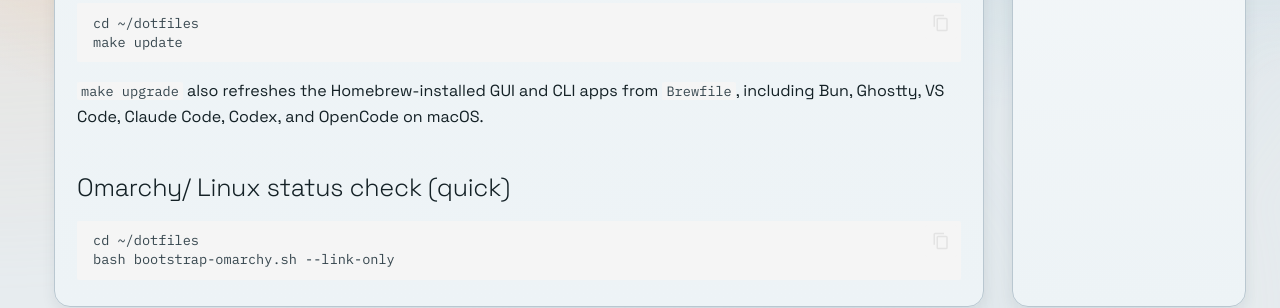
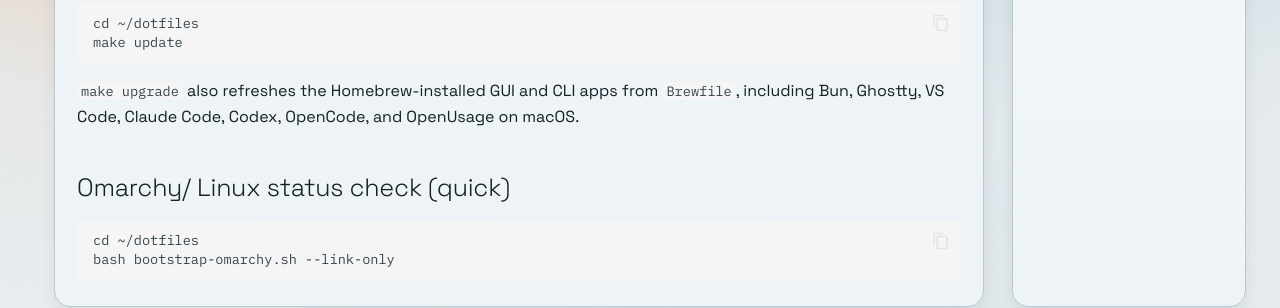
Before and after one commit to nchandar/dotfiles, an MkDocs documentation site: the page built from docs/setup/bootstrap.md, in a window 1280 px wide and 900 px high, scrolled down 1734 px. Shown: the part 525-833 px from the top of the window. Built offline with MkDocs 1.6.1 and Material for MkDocs 9.7.7, drawn with Linux system fonts in a browser that asks for light colours; comment, search, counter and statistics services are not loaded; some of the changed text lies outside the part shown.

Commit message:
feat(brew): add openusage cask

````diff
--- a/docs/setup/bootstrap.md
+++ b/docs/setup/bootstrap.md
@@ -17,7 +17,7 @@ make bootstrap-omarchy
 
 `bootstrap-omarchy.sh` and `make bootstrap-omarchy` are Linux-only and will fail fast on macOS.
 
-On macOS, `make bootstrap` installs the repo's Homebrew bundle from `Brewfile`, including `bun`, `ghostty`, `visual-studio-code`, `claude-code`, `codex`, and `opencode`.
+On macOS, `make bootstrap` installs the repo's Homebrew bundle from `Brewfile`, including `bun`, `ghostty`, `visual-studio-code`, `claude-code`, `codex`, `opencode`, and `openusage`.
 
 ## Omarchy dependency install (quick)
 Install these packages with your normal package manager before running bootstrap:
@@ -37,7 +37,7 @@ If your distro uses different package names, swap to the matching ones for your
 Claude Code currently needs its own installer outside this pacman flow.
 
 ## What this does
-1. macOS: installs Homebrew packages from `Brewfile` (including `ghostty`, `visual-studio-code`, `claude-code`, `codex`, and `opencode`)
+1. macOS: installs Homebrew packages from `Brewfile` (including `ghostty`, `visual-studio-code`, `claude-code`, `codex`, `opencode`, and `openusage`)
 2. Creates symlinks from `config/` into `~/.config`
 3. Runs headless Neovim plugin sync (`Lazy sync` + `TSUpdate`)
 4. Installs or updates Auto Title and the full Annotate Herdr plugin
@@ -79,7 +79,7 @@ cd ~/dotfiles
 make update
 ```
 
-`make upgrade` also refreshes the Homebrew-installed GUI and CLI apps from `Brewfile`, including Bun, Ghostty, VS Code, Claude Code, Codex, and OpenCode on macOS.
+`make upgrade` also refreshes the Homebrew-installed GUI and CLI apps from `Brewfile`, including Bun, Ghostty, VS Code, Claude Code, Codex, OpenCode, and OpenUsage on macOS.
 
 ## Omarchy/ Linux status check (quick)
 
````
Also changed, not shown: README.md (+2 -2 lines), 1 other file.
